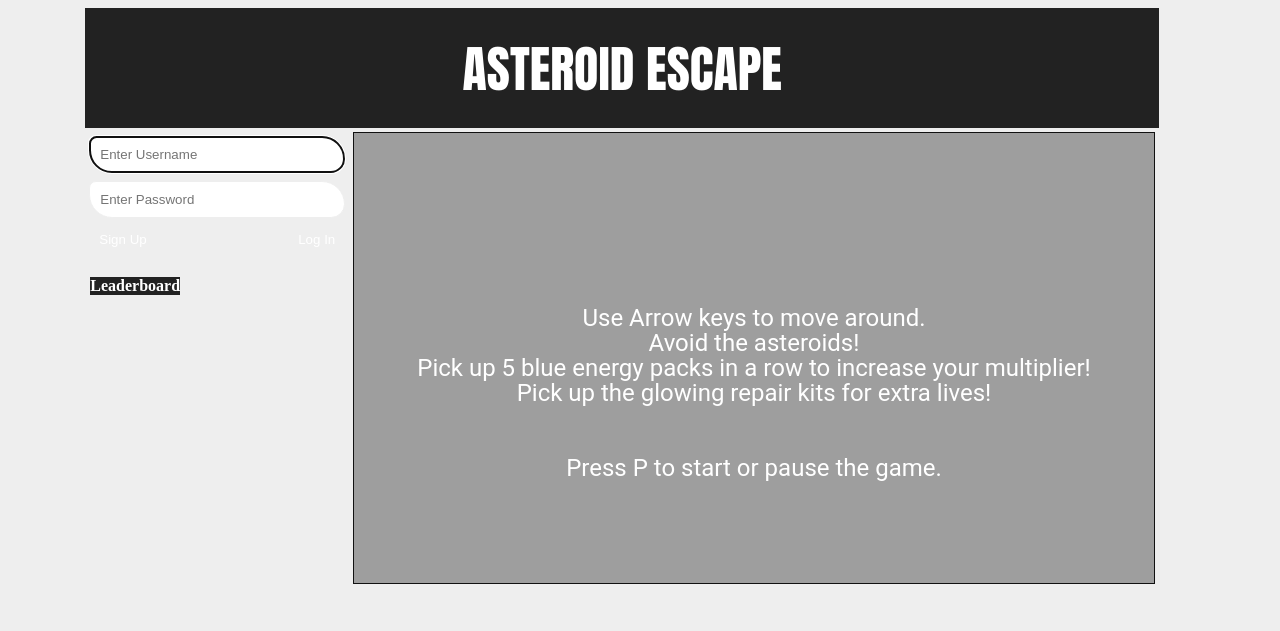
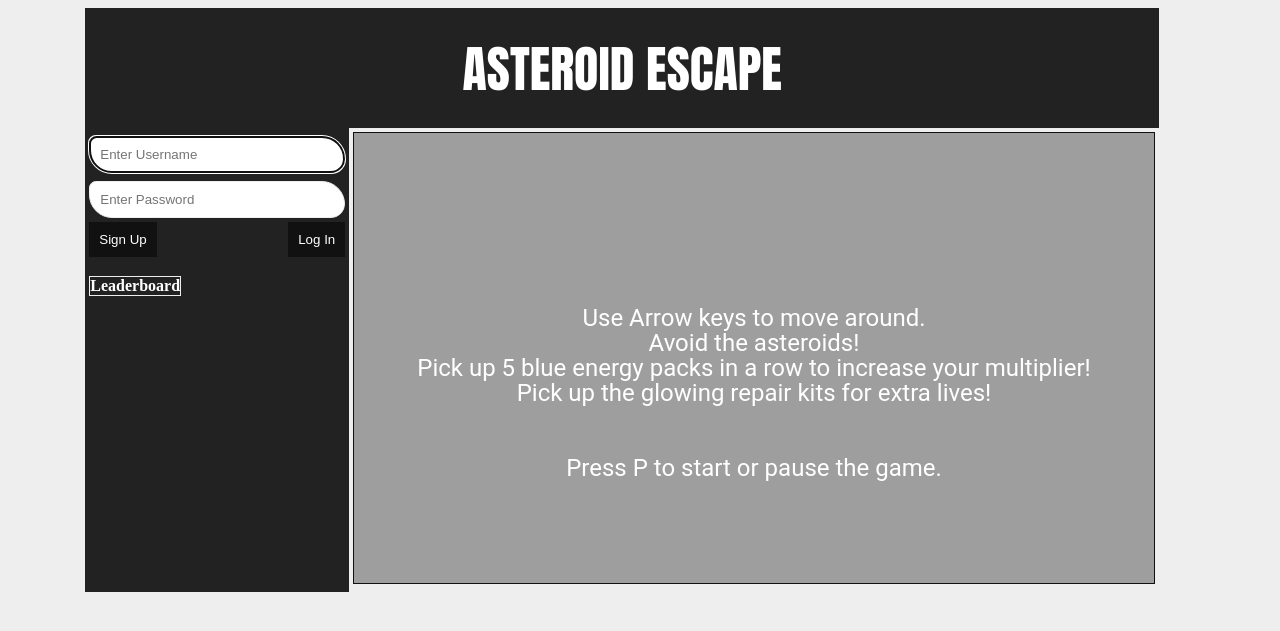
Before and after one commit to jackylau-nyc/Asteroid-Escape, a PHP site: page / in a window 1280 px wide. Shown: the top 631 px of the page. Run offline with PHP 8.4, Linux system fonts and the light colour scheme; data that the repository does not hold is empty.

Commit message:
adjusting front end

```diff
--- a/index.php
+++ b/index.php
@@ -17,15 +17,15 @@
 <table >
 <tr><th colspan="3" style="height:15vh; text-align:center; font-family:'impact';  font-size:50px ">ASTEROID   ESCAPE</th></tr>
 	<tr>
-		<td style="background-color:#eee ; width: 20vw;horizontal-align:right; vertical-align:top">
+		<td style="background-color:#222 ; width: 20vw;horizontal-align:right; vertical-align:top">
 			<div class="nav">
 			  <div id = "logInBtns">
 				<!--<button style= "width:100%" id = "loginbtn" onclick="pauseGame(); document.getElementById('login').style.display='block'; listening = false;" style="width:auto;">Login</button>-->
 				<input type="text" placeholder="Enter Username" value = "<?php echo $username ?>" name="uname" id="loginUsername" class ="loginField" onFocus="if (deadTimer == -1) pauseGame(); document.getElementById('logInResponse').innerHTML='';" autofocus>
 				<input type="password" placeholder="Enter Password" value = "<?php echo $password ?>" name="psw" id="loginPassword" class ="loginField" onFocus="if (deadTimer == -1) pauseGame(); document.getElementById('logInResponse').innerHTML='';">
 				<span class="error"><div id="logInResponse"></div></span>
-				<button  style= "float:right; background-color: #eee;" type="button" onclick="logIn()" class="signupbtn">Log In</button>
-				<button style= "float:left; background-color: #eee;" id = "signUpbtn" onclick="if (deadTimer == -1) pauseGame(); document.getElementById('signUp').style.display='block'; listening = false;" style="width:auto;">Sign Up</button>
+				<button  style= "float:right; background-color: #111;" type="button" onclick="logIn()" class="signupbtn">Log In</button>
+				<button style= "float:left; background-color: #111;" id = "signUpbtn" onclick="if (deadTimer == -1) pauseGame(); document.getElementById('signUp').style.display='block'; listening = false;" style="width:auto;">Sign Up</button>
 			 </div>
 			 <div id = "userInfo">
 			 </div>
@@ -81,8 +81,8 @@
 				  <span class="error"><div id="signUpResponse"></div></span>
 
 				  <div  id = "signUpFormBtns" class="clearfix">
-					<button type="button" style= "float:left; background-color: #eee;" onclick="document.getElementById('signUp').style.display='none'; listening = true;">Cancel</button>
-					<button type="button" style= "float:right; background-color: #eee;" onclick="signUp()" class="signupbtn">Sign Up</button>
+					<button type="button" style= "float:left; background-color: #111;" onclick="document.getElementById('signUp').style.display='none'; listening = true;">Cancel</button>
+					<button type="button" style= "float:right; background-color: #111;" onclick="signUp()" class="signupbtn">Sign Up</button>
 				  </div>
 				</div>
 			  </form>
```
